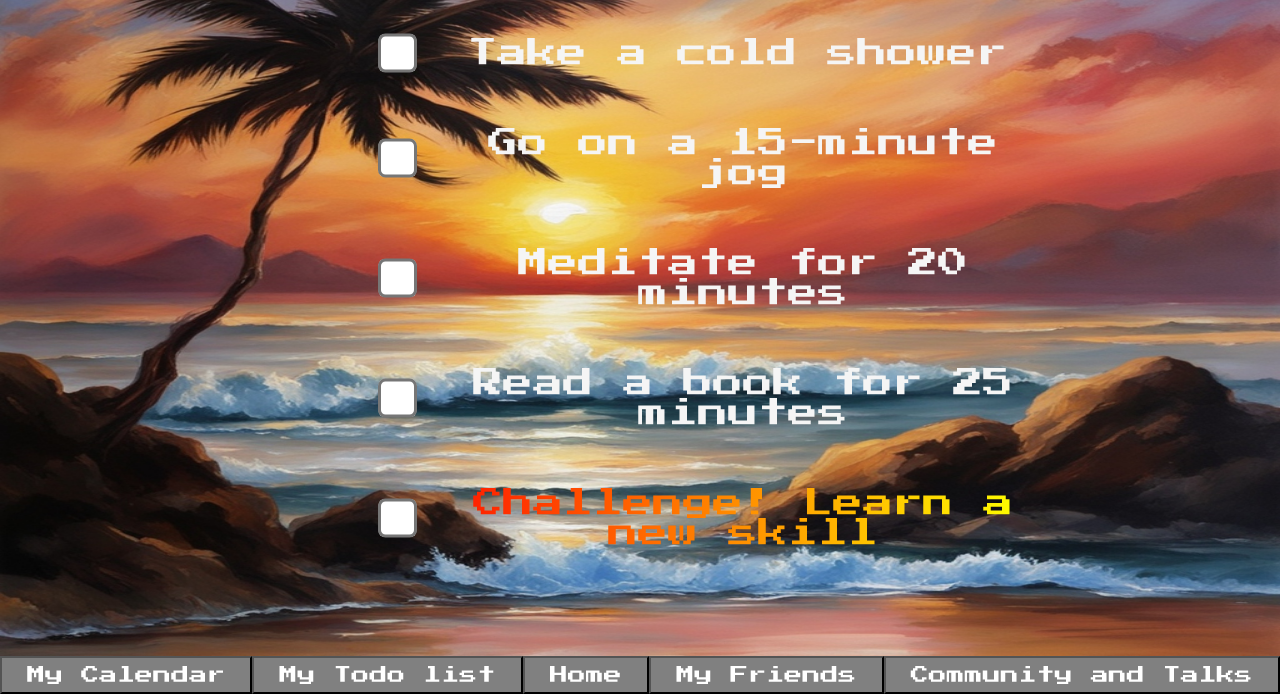
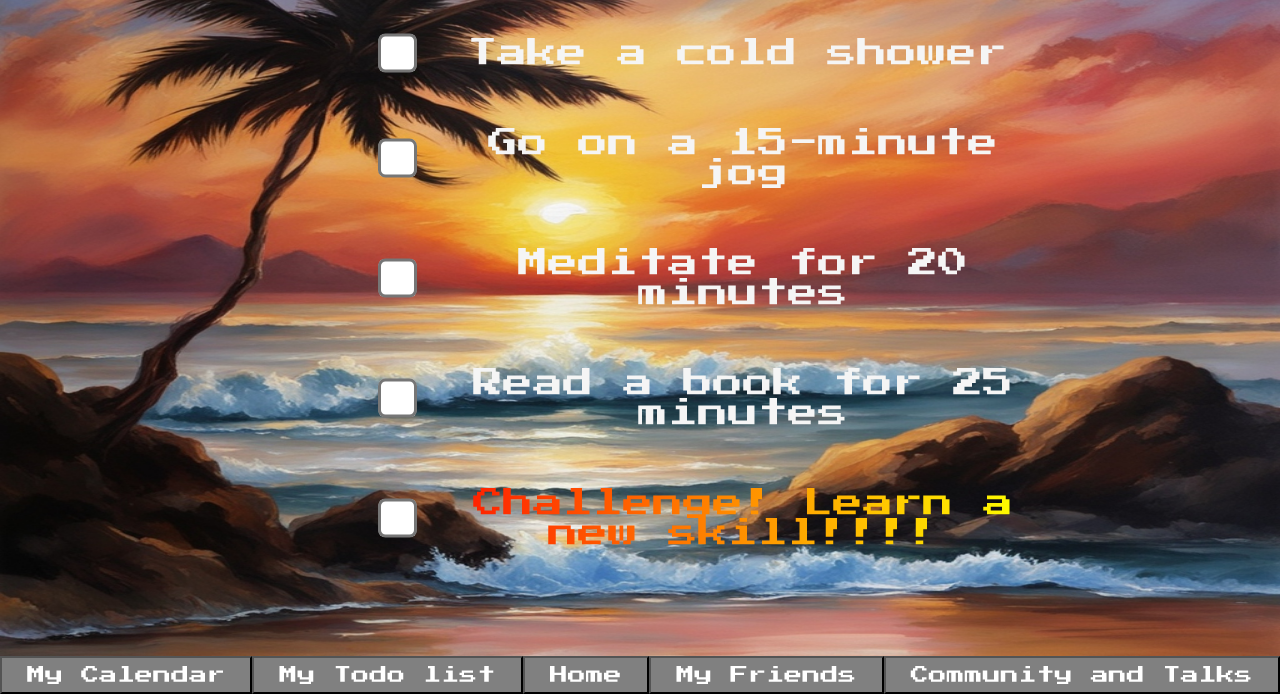
Before and after one commit to IceColdDoan/business_app, a plain HTML site: page index.html in a window 1280 px wide. Shown: the part 106-800 px from the top of the page. Drawn offline with Linux system fonts and the light colour scheme.

Commit message:
Updated index.html
testing github editing

```diff
--- a/index.html
+++ b/index.html
@@ -40,7 +40,7 @@
         <!-- Task 5 -->
         <div class="task-item">
             <input type="checkbox" id="task5" class="task-checkbox">
-            <label for="task5">Challenge! Learn a new skill</label>
+            <label for="task5">Challenge! Learn a new skill!!!!</label>
         </div>
     </div>
 
```
